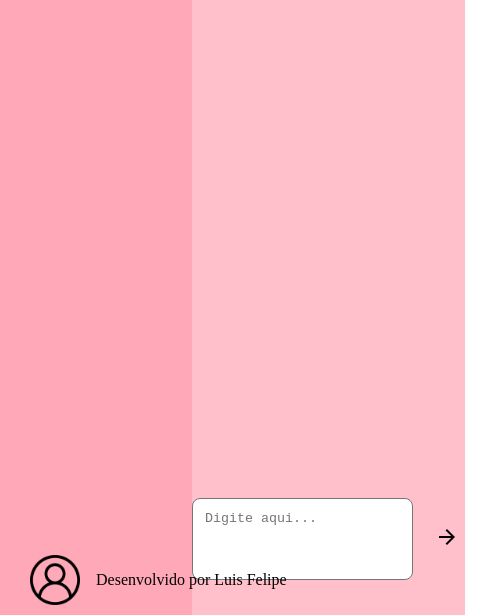
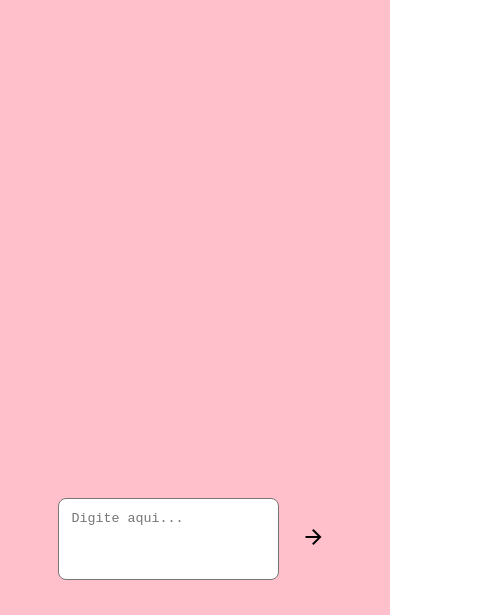
Before and after one commit to luisxDhshsh/servicosNuvem, a website: page index.html in a window 390 px wide. Shown: the part 229-844 px from the top of the page, 481 px wide, since content can reach past the window. Drawn offline with nearby package versions, Linux system fonts and the light colour scheme.

Commit message:
Add files via upload

```diff
--- a/index.html
+++ b/index.html
@@ -44,7 +44,7 @@
         >
           <p>Chat dos Apostadores Natos</p>
         </div>
-        <div style="display: flex; gap: 1rem; position: absolute; bottom: 10px">
+        <div class="menu1" style="display: flex; gap: 1rem; position: absolute; bottom: 10px">
           <img src="account.png" width="50px" />
           <p>Desenvolvido por Luis Felipe</p>
         </div>
--- a/style.css
+++ b/style.css
@@ -42,3 +42,12 @@ textarea {
     justify-content: space-between;
     height: calc(100% - 9rem);
 }
+
+@media screen and (max-width:800px){
+    .sideBar{
+        display: none !important;
+    }
+    .prompt{
+        width: 100vw !important;
+    }
+}
```
